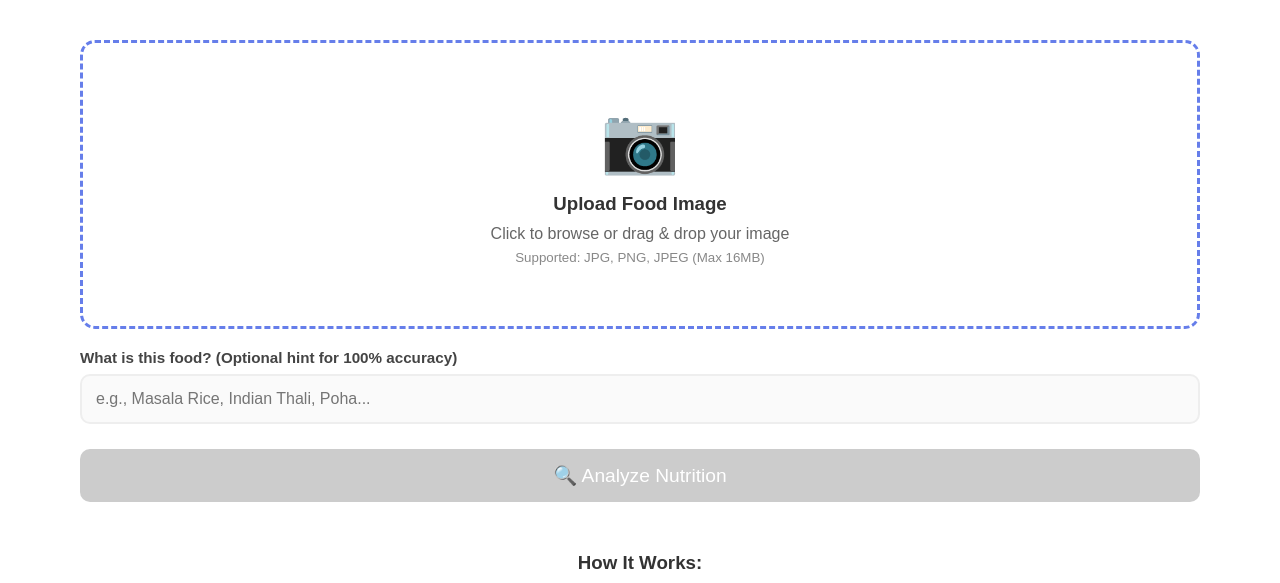
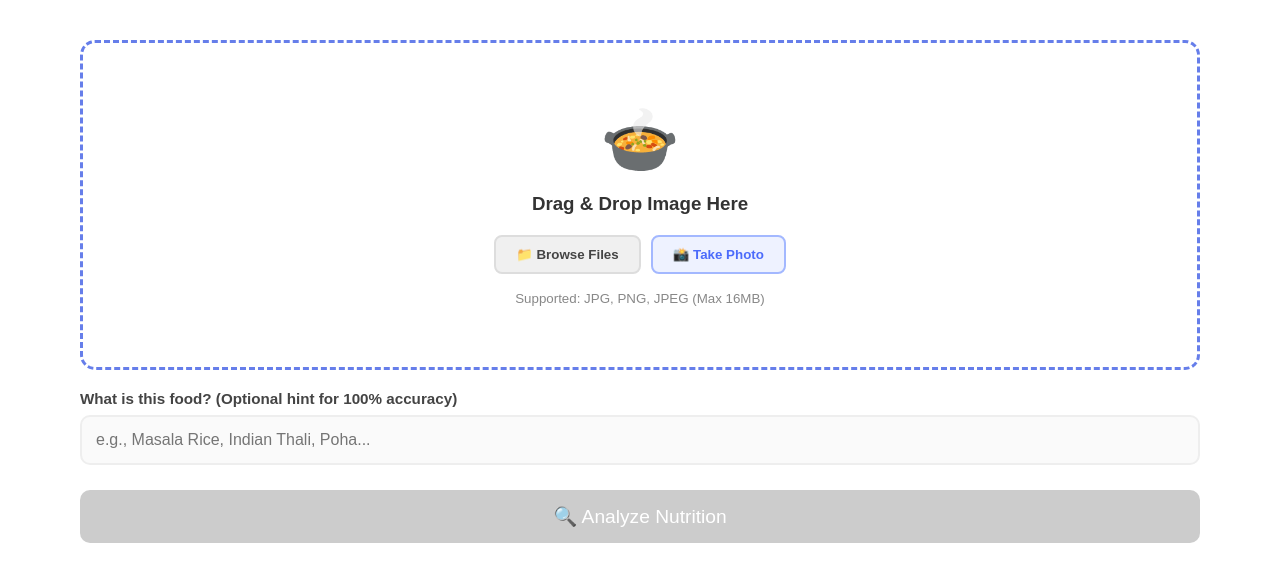
Before and after one commit to prathamburud09-design/nutrition-detection-app, a Flask app: page / in a window 1280 px wide. Shown: the part 118-701 px from the top of the page. Run offline with Flask 3, Linux system fonts and the light colour scheme.

Commit message:
feat: improve AI prompts, fix error handling, add custom webcam/webRTC desktop capture and Drag/Drop UI

```diff
--- a/app.py
+++ b/app.py
@@ -107,7 +107,7 @@ def upload_file():
                 total_carbs += item['carbs']
                 data_sources.append('Groq AI (Llama 4)')
         if not results:
-             return jsonify({'error': 'No food items detected, or AI analysis failed.'}), 400
+             return jsonify({'error': 'No food items detected!!'}), 400
 
         processing_time = round(time.time() - start_time, 2)
 
--- a/static/js/script.js
+++ b/static/js/script.js
@@ -1,4 +1,4 @@
-document.addEventListener('DOMContentLoaded', function() {
+document.addEventListener('DOMContentLoaded', function () {
     const uploadArea = document.getElementById('uploadArea');
     const fileInput = document.getElementById('foodImage');
     const analyzeBtn = document.getElementById('analyzeBtn');
@@ -7,17 +7,92 @@ document.addEventListener('DOMContentLoaded', function() {
     const imagePreview = document.getElementById('imagePreview');
     const loading = document.getElementById('loading');
 
-    // Click on upload area triggers file input
-    uploadArea.addEventListener('click', () => fileInput.click());
+    const browseBtn = document.getElementById('browseBtn');
+    const cameraBtn = document.getElementById('cameraBtn');
+
+    // Click on browse button
+    browseBtn.addEventListener('click', (e) => {
+        e.stopPropagation();
+        fileInput.removeAttribute('capture');
+        fileInput.click();
+    });
+
+    // WebRTC Elements
+    const cameraModal = document.getElementById('cameraModal');
+    const cameraVideo = document.getElementById('cameraVideo');
+    const cameraCanvas = document.getElementById('cameraCanvas');
+    const snapBtn = document.getElementById('snapBtn');
+    const closeCameraBtn = document.getElementById('closeCameraBtn');
+    let videoStream = null;
+
+    // Click on camera button
+    cameraBtn.addEventListener('click', async (e) => {
+        e.stopPropagation();
+
+        // If mobile, use native camera app. Else, use WebRTC popup for laptops
+        const isMobile = /Android|webOS|iPhone|iPad|iPod|BlackBerry|IEMobile|Opera Mini/i.test(navigator.userAgent);
+
+        if (isMobile) {
+            fileInput.setAttribute('capture', 'environment');
+            fileInput.click();
+        } else {
+            try {
+                videoStream = await navigator.mediaDevices.getUserMedia({ video: true });
+                cameraVideo.srcObject = videoStream;
+                cameraModal.style.display = 'flex';
+            } catch (err) {
+                console.error("Camera access denied or unavailable", err);
+                alert("Could not access your camera. Make sure your browser has permission.");
+            }
+        }
+    });
+
+    closeCameraBtn.addEventListener('click', () => {
+        cameraModal.style.display = 'none';
+        if (videoStream) {
+            videoStream.getTracks().forEach(track => track.stop());
+        }
+    });
+
+    snapBtn.addEventListener('click', () => {
+        const context = cameraCanvas.getContext('2d');
+        cameraCanvas.width = cameraVideo.videoWidth;
+        cameraCanvas.height = cameraVideo.videoHeight;
+        context.drawImage(cameraVideo, 0, 0, cameraCanvas.width, cameraCanvas.height);
+
+        // Convert canvas image to Blob to simulate file upload
+        cameraCanvas.toBlob((blob) => {
+            const file = new File([blob], "camera_capture.jpg", { type: "image/jpeg" });
+            const dataTransfer = new DataTransfer();
+            dataTransfer.items.add(file);
+            fileInput.files = dataTransfer.files;
+
+            // Close modal and stop stream
+            cameraModal.style.display = 'none';
+            if (videoStream) {
+                videoStream.getTracks().forEach(track => track.stop());
+            }
+
+            // Trigger standard change event for preview
+            const event = new Event('change');
+            fileInput.dispatchEvent(event);
+        }, 'image/jpeg', 0.9);
+    });
+
+    // Default upload area click triggers normal file browser
+    uploadArea.addEventListener('click', () => {
+        fileInput.removeAttribute('capture');
+        fileInput.click();
+    });
 
     // Handle file selection
-    fileInput.addEventListener('change', function(e) {
+    fileInput.addEventListener('change', function (e) {
         if (this.files && this.files[0]) {
             const file = this.files[0];
 
             // Show preview
             const reader = new FileReader();
-            reader.onload = function(e) {
+            reader.onload = function (e) {
                 imagePreview.src = e.target.result;
                 previewSection.style.display = 'block';
                 analyzeBtn.disabled = false;
@@ -48,7 +123,7 @@ document.addEventListener('DOMContentLoaded', function() {
     });
 
     // Form submission
-    uploadForm.addEventListener('submit', function(e) {
+    uploadForm.addEventListener('submit', function (e) {
         e.preventDefault();
 
         if (!fileInput.files[0]) return;
@@ -56,16 +131,24 @@ document.addEventListener('DOMContentLoaded', function() {
         loading.style.display = 'block';
         analyzeBtn.disabled = true;
 
-        const formData = new FormData();
-        formData.append('food_image', fileInput.files[0]);
+        const formData = new FormData(uploadForm);
 
         fetch('/upload', {
             method: 'POST',
             body: formData
         })
-        .then(response => {
+            .then(async response => {
                 if (!response.ok) {
-                throw new Error('Network response was not ok');
+                    let errorMessage = 'Network response was not ok';
+                    try {
+                        const errData = await response.json();
+                        if (errData.error) {
+                            errorMessage = errData.error;
+                        }
+                    } catch (e) {
+                        // Ignore parse error
+                    }
+                    throw new Error(errorMessage);
                 }
                 return response.text();
             })
@@ -74,7 +157,7 @@ document.addEventListener('DOMContentLoaded', function() {
             })
             .catch(error => {
                 console.error('Error:', error);
-            alert('Error analyzing image. Please try again.');
+                alert(error.message);
                 loading.style.display = 'none';
                 analyzeBtn.disabled = false;
             });
--- a/templates/index.html
+++ b/templates/index.html
@@ -21,10 +21,16 @@
             <form id="uploadForm" enctype="multipart/form-data">
                 <div class="upload-area" id="uploadArea">
                     <input type="file" id="foodImage" name="food_image" accept="image/*" hidden>
+
                     <div class="upload-content">
-                        <div class="upload-icon">📷</div>
-                        <h3>Upload Food Image</h3>
-                        <p>Click to browse or drag & drop your image</p>
+                        <div class="upload-icon">🍲</div>
+                        <h3 style="margin-bottom: 20px;">Drag & Drop Image Here</h3>
+
+                        <div class="upload-actions" style="display: flex; gap: 10px; justify-content: center; margin-bottom: 15px;">
+                            <button type="button" id="browseBtn" style="padding: 10px 20px; background: #f0f0f0; border: 2px solid #ddd; border-radius: 8px; cursor: pointer; font-weight: bold; color: #444; transition: 0.2s;">📁 Browse Files</button>
+                            <button type="button" id="cameraBtn" style="padding: 10px 20px; background: #eef2ff; border: 2px solid #a3b8ff; color: #4b6bfb; border-radius: 8px; cursor: pointer; font-weight: bold; transition: 0.2s;">📸 Take Photo</button>
+                        </div>
+
                         <small>Supported: JPG, PNG, JPEG (Max 16MB)</small>
                     </div>
                 </div>
@@ -44,6 +50,19 @@
             <div class="preview-container">
                 <img id="imagePreview" src="" alt="Food preview">
                 <button onclick="clearImage()" class="clear-btn">🗑️ Remove</button>
+            </div>
+        </div>
+
+        <!-- Camera Modal for WebRTC Desktop capture -->
+        <div id="cameraModal" style="display: none; position: fixed; top: 0; left: 0; width: 100%; height: 100%; background: rgba(0,0,0,0.8); z-index: 1000; flex-direction: column; align-items: center; justify-content: center;">
+            <div style="background: white; padding: 20px; border-radius: 15px; text-align: center; max-width: 90%; width: 500px;">
+                <h3 style="margin-bottom: 15px;">Take a Photo</h3>
+                <video id="cameraVideo" autoplay playsinline style="width: 100%; border-radius: 10px; background: black; margin-bottom: 15px;"></video>
+                <canvas id="cameraCanvas" style="display: none;"></canvas>
+                <div style="display: flex; gap: 10px; justify-content: center;">
+                    <button type="button" id="snapBtn" style="padding: 12px 25px; background: #4b6bfb; color: white; border: none; border-radius: 8px; cursor: pointer; font-size: 1em; font-weight: bold;">📸 Snap It!</button>
+                    <button type="button" id="closeCameraBtn" style="padding: 12px 25px; background: #ff4444; color: white; border: none; border-radius: 8px; cursor: pointer; font-size: 1em; font-weight: bold;">❌ Cancel</button>
+                </div>
             </div>
         </div>
 
--- a/utils/ai_service.py
+++ b/utils/ai_service.py
@@ -34,12 +34,13 @@ def analyze_food_image(image_path, food_hint=None):
 
         prompt = (
             "Analyze this image and identify EVERY distinct food item or dish shown in the picture (e.g., if it's a platter or Indian Thali, list each individual bowl/item separately like 'Butter Chicken', 'Dal', 'Rice', 'Roti', 'Yogurt'). Do NOT list individual raw spices/herbs (like 'salt', 'cilantro', 'pepper') unless they are standalone items.\n"
+            "CRITICAL INSTRUCTION: ALWAYS use authentic Indian culinary names for the dishes (e.g., 'Roti', 'Chapati', 'Moong Dal Sprouts Sabzi', 'Chana Masala', 'Poha') instead of generic Western descriptions like 'flatbread', 'bean salad', or 'chickpea curry'.\n"
             f"{hint_instruction}\n"
             "For EACH distinct dish or food item detected, estimate its portion size and provide the specific nutritional information (calories, protein, fat, carbs) for that particular item.\n\n"
             "Return ONLY a valid JSON array with this structure:\n"
             "[\n"
             "    {\n"
-            '        "name": "food name",\n'
+            '        "name": "food name (must be the Indian name)",\n'
             '        "quantity": "estimated quantity (e.g. 1 cup, 100g)",\n'
             '        "calories": 100,\n'
             '        "protein": 10,\n'
@@ -67,6 +68,7 @@ def analyze_food_image(image_path, food_hint=None):
                 }
             ],
             model="meta-llama/llama-4-scout-17b-16e-instruct",
+            temperature=0.0
         )
 
         # Clean up response text
```
Lines whose indentation alone changed are shown as unchanged.
